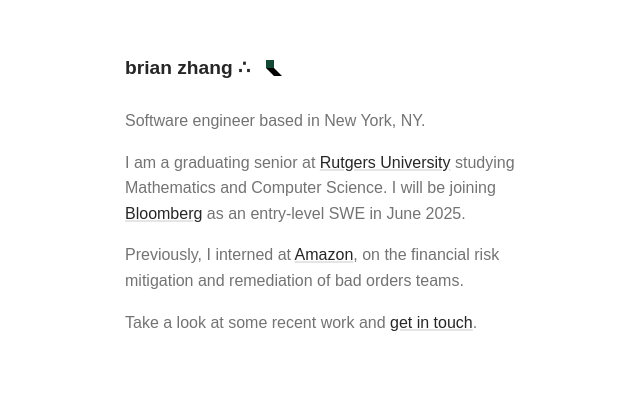
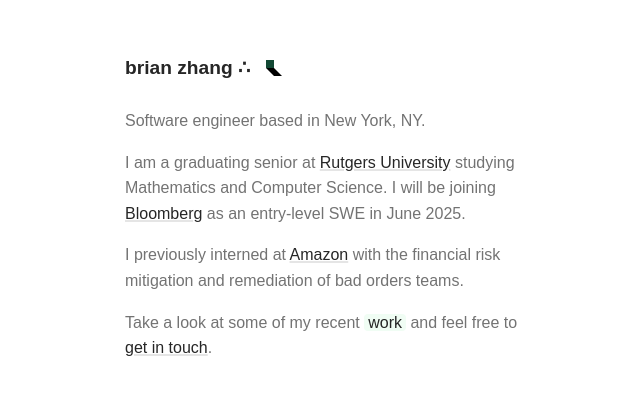
Before and after one commit to bzhanggg/bzhanggg.github.io, a SvelteKit app: page / in a window 1280 px wide. Shown: the part 128-522 px from the top of the page, without its empty margins (211-851 px from the left). Built offline with nearby package versions, Linux system fonts and the light colour scheme.

Commit message:
shuffle global css around

```diff
--- a/src/app.css
+++ b/src/app.css
@@ -32,3 +32,25 @@
     hover:text-neutral-400 hover:decoration-neutral-400 transition-colors;
   }
 }
+
+@layer component {
+  .title {
+    display: flex;
+    align-items: center;
+    gap: 1rem;
+  }
+
+  .content {
+    margin: 1.5rem;  /* m-6 */
+    margin-top: 100px;  /* mt-[100px] */
+    font-weight: 380;
+  }
+
+  .logo {
+    position: relative;
+    top: -0.75em;
+    width: 1em;
+    height: 1em;
+    display: block;
+  }
+}
--- /dev/null
+++ b/src/projects/+page.svelte
@@ -0,0 +1,13 @@
+<!-- routes/projects/+page.svelte -->
+<script lang="ts">
+  import { base } from "$app/paths";
+</script>
+
+<div class="content">
+  <div class="title">
+    <h1>projects  ∴</h1><img src="{base}/logo.svg" class="logo" alt="logo"/>
+  </div>
+  <p>
+    Still under construction. Check back later. 🚧
+  </p>
+</div>
--- a/src/routes/+page.svelte
+++ b/src/routes/+page.svelte
@@ -13,7 +13,7 @@
 
 <div class="content">
   <div class="title">
-    <h1>brian zhang  ∴</h1><img src="/logo.svg" class="logo" alt="logo"/>
+    <h1>brian zhang  ∴</h1><img src="{base}/logo.svg" class="logo" alt="logo"/>
   </div>
   <p>
     Software engineer based in New York, NY.
@@ -25,11 +25,11 @@
   </p>
 
   <p>
-    Previously, I interned at <a href="https://www.amazon.jobs/content/en/our-workplace/working-at-amazon">Amazon</a>, on the financial risk mitigation and remediation of bad orders teams.
+    I previously interned at <a href="https://www.amazon.jobs/content/en/our-workplace/working-at-amazon">Amazon</a> with the financial risk mitigation and remediation of bad orders teams.
   </p>
 
   <p>
-    Take a look at some recent work and <button class="get-in-touch" on:click={toggleIcons}>get in touch</button>.
+    Take a look at some of my recent <a class="superlink" href="{base}/projects/">work</a> and feel free to <button class="get-in-touch" on:click={toggleIcons}>get in touch</button>.
   </p>
 
   {#if showIcons}
@@ -50,24 +50,9 @@
 
 
 <style>
-  .content {
-    margin: 1.5rem;  /* m-6 */
-    margin-top: 100px;  /* mt-[100px] */
-    font-weight: 380;
-  }
-
-  .title {
-    display: flex;
-    align-items: center;
-    gap: 1rem;
-  }
-
-  .logo {
-    position: relative;
-    top: -0.75em;
-    width: 1em;
-    height: 1em;
-    display: block;
+  .superlink {
+    @apply text-neutral-800 bg-green-50 hover:bg-green-100
+    no-underline transition-colors px-1 rounded;
   }
 
   .social-icons {
--- a/svelte.config.js
+++ b/svelte.config.js
@@ -13,9 +13,15 @@
       strict: true
     }),
     prerender: {
-      entries: [
-        '*',
-      ]
+      // eslint-disable-next-line @typescript-eslint/no-unused-vars
+      handleHttpError: ({ path, referrer, message }) => {
+        if (path === '/favicon.ico') {
+          return;
+        }
+        // otherwise fail the build
+        throw new Error(message);
+      },
+      entries: ['*'],
     },
     paths: {
       base: process.env.NODE_ENV === "production" ? "/bzhanggg.github.io" : ""
```
